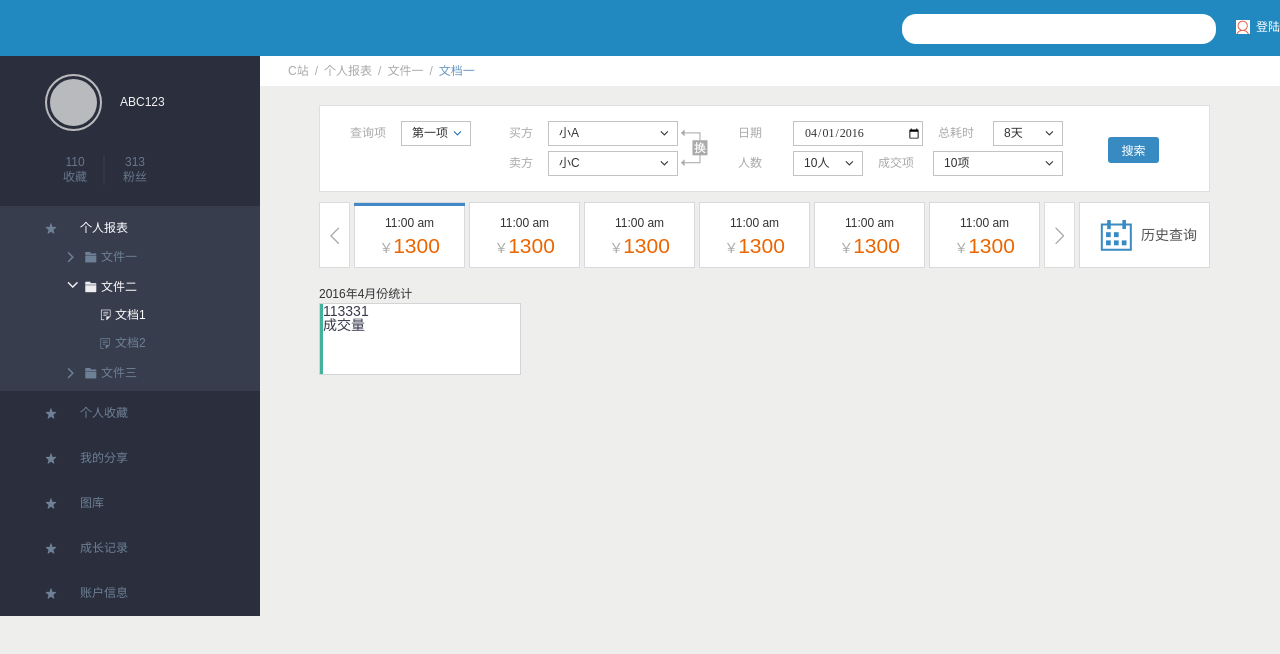
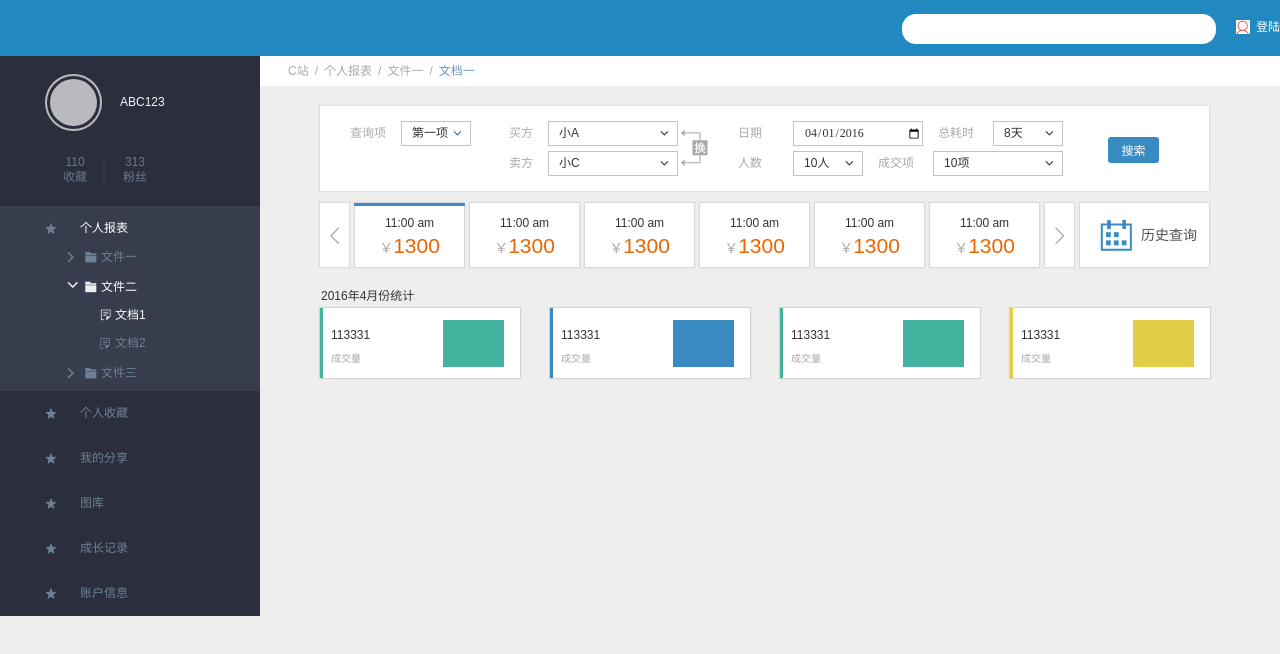
Before and after one commit to wangruwei/M-IFE-TASK, a website: page wangruwei/task9/index.html in a window 1280 px wide. Drawn offline with Linux system fonts and the light colour scheme; files whose address does not match are found by name.

Commit message:
finish static

```diff
--- a/wangruwei/task9/css/pages/_content.scss
+++ b/wangruwei/task9/css/pages/_content.scss
@@ -40,6 +40,7 @@
             background: #fff;
             border: 1px solid #dddfe1;
             margin-bottom: 10px;
+            box-shadow: 0 0 1px rgba(0,0,0,0.1);
         }
         .search-btn input {
             float: left;
@@ -152,6 +153,7 @@
                 height: 64px;
                 border: 1px solid #dadcde;
                 cursor: pointer;
+                box-shadow: 0 0 1px rgba(0,0,0,0.1);
                 &.left {
                     background: url(#{$img}swiper-left.png) no-repeat center #fff;
                     margin-right: 2px;
@@ -176,6 +178,7 @@
                     left: 0;
                     top: 0;
                     cursor: pointer;
+                    box-shadow: 0 0 1px rgba(0,0,0,0.1);
                     &.on:before, &:hover:before {
                         width: 111px;
                         height: 3px;
@@ -212,36 +215,81 @@
                 margin-left: 4px;
                 cursor: pointer;
                 color: #535353;
+                box-shadow: 0 0 1px rgba(0,0,0,0.1);
                 background: url(#{$img}search-date.png) no-repeat 20px center #fff;
             }
         }
         .statistics {
             .stat-tit {
                 font-size: 12px;
-                line-height: 18px;
+                line-height: 22px;
+                text-indent: 2px;
                 color: #323333;
                 font-weight: normal;
             }
             .stat-list {
                 height: 72px;
+                margin-right: -30px;
                 .stat-data {
+                    float: left;
+                    margin-right: 28px;
                     width: 200px;
                     height: 70px;
                     background: #fff;
                     border: 1px solid #d3d4d7;
+                    box-shadow: 0 0 1px rgba(0,0,0,0.1);
                     .stat-link {
                         display: block;
                         height: 100%;
-                        border-left: 3px solid #43b29d;
+                        .link-data {
+                            float: left;
+                            width: 112px;
+                            border-left: 3px solid #43b29d;
+                            height: 100%;
+                            padding-left: 8px;
+                            .data-num {
+                                color: #323333;
+                                font-size: 12px;
+                                margin: 20px 0 10px;
+                            }
+                            .data-name {
+                                color: #aaaaaa;
+                                font-size: 10px;
+                            }
+                        }
+                        .link-block {
+                            float: left;
+                            width: 61px;
+                            height: 47px;
+                            margin-top: 12px;
+                            background: #43b29e;
+                        }
                     }
-                    .link-data {
-                        float: left;
+                    .stat-link.blue {
+                        .link-data {
+                            border-color: #388ac1;
+                        }
+                        .link-block {
+                            background: #388ac1;
+                        }
                     }
-                    .link-block {
-                        float: left;
+                    .stat-link.yellow {
+                        .link-data {
+                            border-color: #e2cd47;
+                        }
+                        .link-block {
+                            background: #e2cd47;
+                        }
                     }
                 }
             }
         }
+        // detail-data start
+        .detail-data {
+            .material-columns {
+
+            }
+        }
+        // detail-data end
     }
 }
--- a/wangruwei/task9/index.html
+++ b/wangruwei/task9/index.html
@@ -262,17 +262,48 @@
 
 				<div class="statistics">
 					<h3 class="stat-tit">2016年4月份统计</h3>
-					<ul class="stat-list">
+					<ul class="stat-list clearfix">
 						<li class="stat-data">
 							<a href="javascript:;" class="stat-link clearfix">
 								<div class="link-data">
-									<p>113331</p>
-									<p>成交量</p>
+									<p class="data-num">113331</p>
+									<p class="data-name">成交量</p>
 								</div>
-								<div class="line-block"></div>
+								<div class="link-block"></div>
+							</a>
+						</li>
+						<li class="stat-data">
+							<a href="javascript:;" class="stat-link blue clearfix">
+								<div class="link-data">
+									<p class="data-num">113331</p>
+									<p class="data-name">成交量</p>
+								</div>
+								<div class="link-block"></div>
+							</a>
+						</li>
+						<li class="stat-data">
+							<a href="javascript:;" class="stat-link red clearfix">
+								<div class="link-data">
+									<p class="data-num">113331</p>
+									<p class="data-name">成交量</p>
+								</div>
+								<div class="link-block"></div>
+							</a>
+						</li>
+						<li class="stat-data">
+							<a href="javascript:;" class="stat-link yellow clearfix">
+								<div class="link-data">
+									<p class="data-num">113331</p>
+									<p class="data-name">成交量</p>
+								</div>
+								<div class="link-block"></div>
 							</a>
 						</li>
 					</ul>
+				</div>
+
+				<div class="detail-data clearfix">
+					<div class="material-columns"></div>
 				</div>
 			</div>
 		</div>
```
Also changed, not shown: wangruwei/task9/css/main.css, 1 other file.
